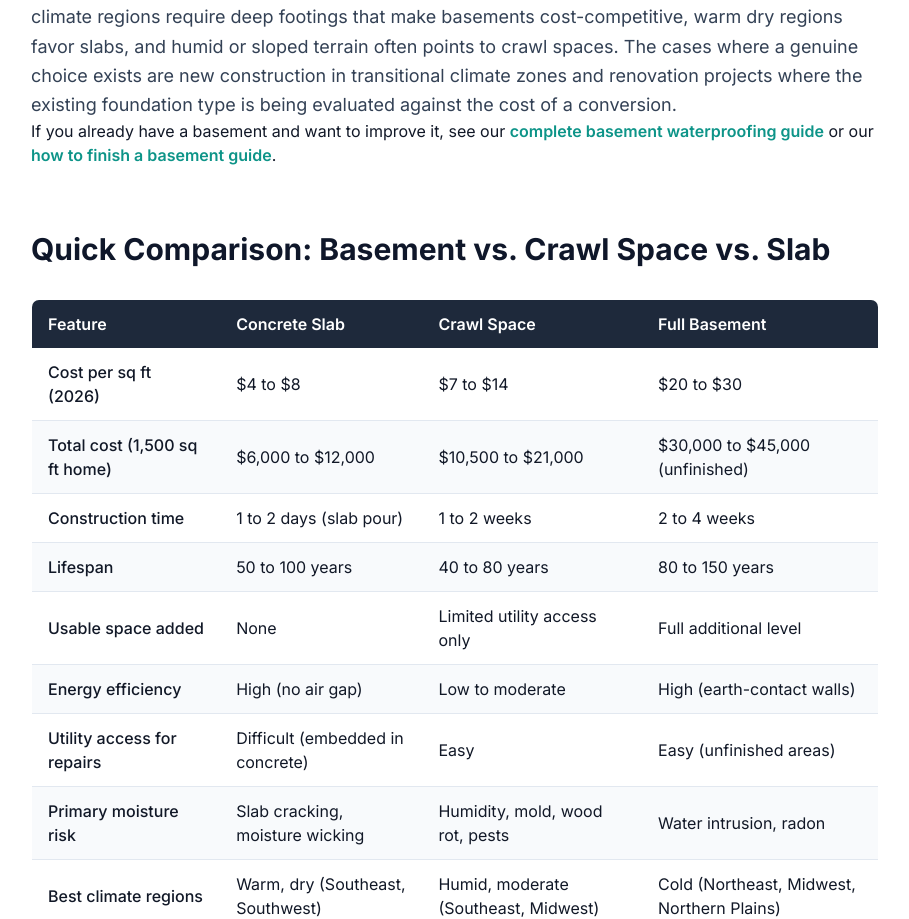
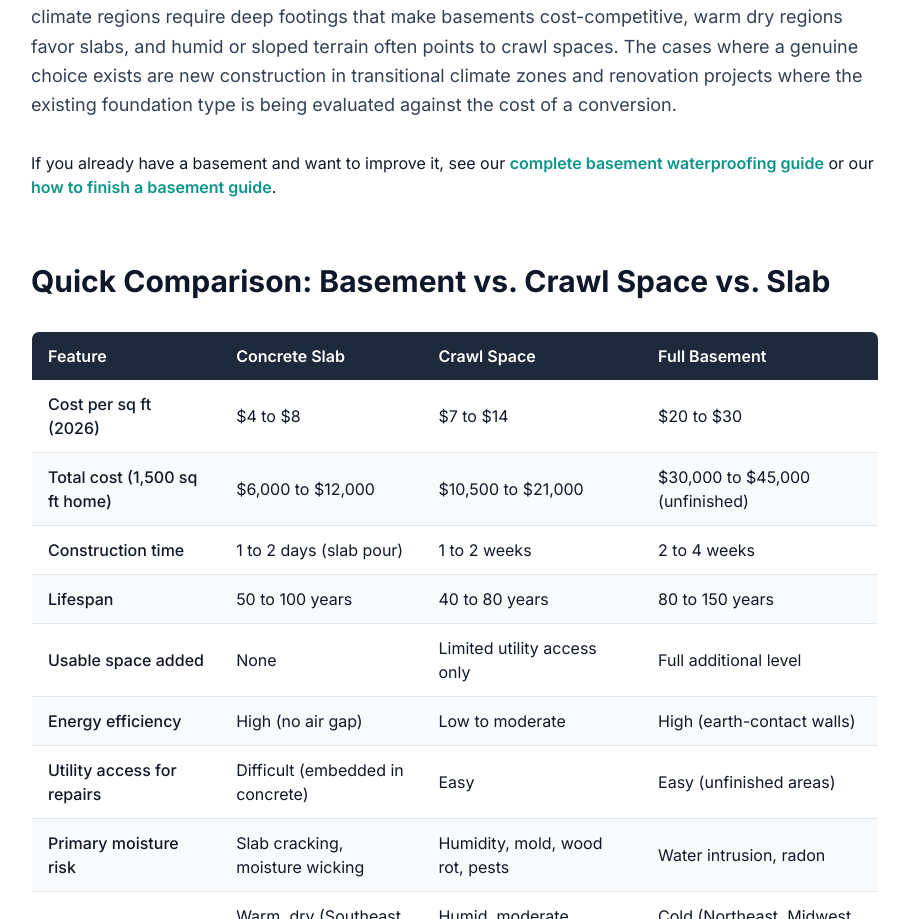
Before and after one commit to thebasementguide2026/basement-guide, a Next.js app: page /articles/basement-vs-crawl-space-vs-slab in a window 1280 px wide. Shown: the part 1410-2329 px from the top of the page, without its empty margins (185-1094 px from the left). Built offline with nearby package versions, Linux system fonts and the light colour scheme.

Commit message:
Add spacing before cross-link paragraph on basement-vs-crawl-space-vs-slab

```diff
--- a/app/articles/basement-vs-crawl-space-vs-slab/page.tsx
+++ b/app/articles/basement-vs-crawl-space-vs-slab/page.tsx
@@ -135,7 +135,7 @@ export default function FoundationComparisonArticle() {
 
           <p className='text-lg text-slate-700 leading-relaxed mt-4'>Choosing between a basement, crawl space, and slab foundation is one of the most consequential and least reversible decisions in residential construction, because the foundation type determines not just the initial build cost but the home&apos;s moisture risk profile, energy performance, usable square footage, and resale value for the entire life of the structure. Unlike most home improvement decisions that can be undone or changed at reasonable cost, converting from one foundation type to another after construction is either technically impossible (slab to basement) or prohibitively expensive (crawl space to basement, starting at $50,000). In practice, geography and climate resolve the decision for most homeowners before personal preference enters the picture: cold-climate regions require deep footings that make basements cost-competitive, warm dry regions favor slabs, and humid or sloped terrain often points to crawl spaces. The cases where a genuine choice exists are new construction in transitional climate zones and renovation projects where the existing foundation type is being evaluated against the cost of a conversion.</p>
 
-          <p>If you already have a basement and want to improve it, see our <Link href='/articles/basement-waterproofing' className='text-teal-600 hover:text-teal-700 font-semibold'>complete basement waterproofing guide</Link> or our <Link href='/articles/how-to-finish-a-basement' className='text-teal-600 hover:text-teal-700 font-semibold'>how to finish a basement guide</Link>.</p>
+          <p className='mt-8'>If you already have a basement and want to improve it, see our <Link href='/articles/basement-waterproofing' className='text-teal-600 hover:text-teal-700 font-semibold'>complete basement waterproofing guide</Link> or our <Link href='/articles/how-to-finish-a-basement' className='text-teal-600 hover:text-teal-700 font-semibold'>how to finish a basement guide</Link>.</p>
 
           {/* Quick Comparison Table */}
           <h2 className='text-3xl font-bold text-slate-900 mt-16 mb-8'>Quick Comparison: Basement vs. Crawl Space vs. Slab</h2>
```
